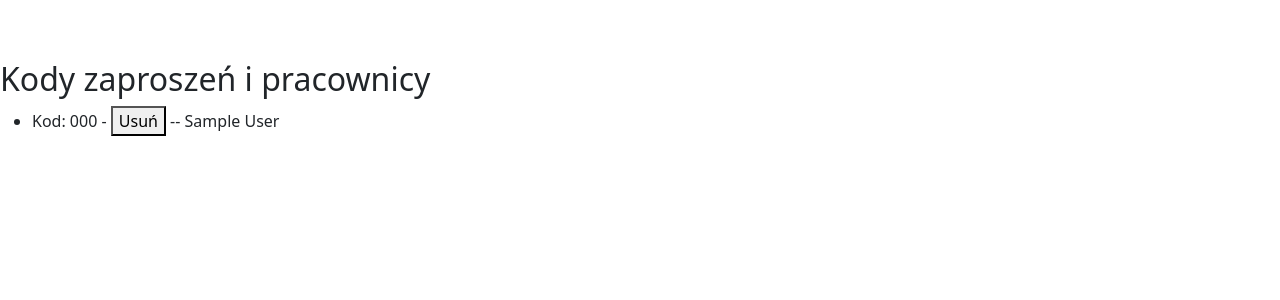
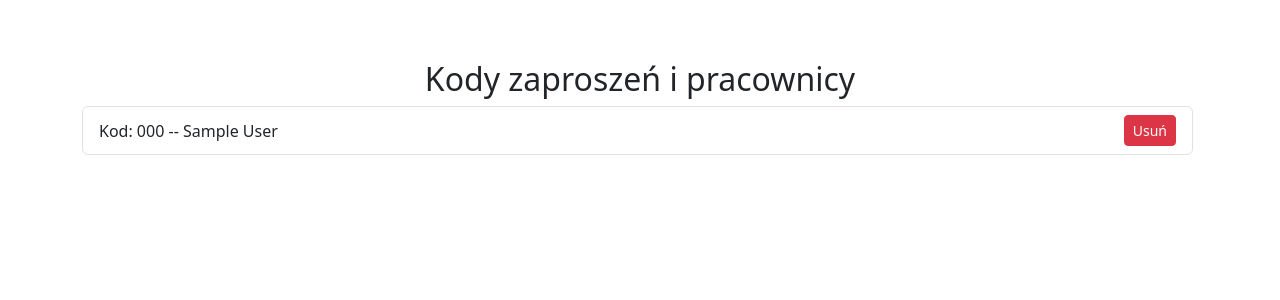
Before and after one commit to Szabson123/Schedule_app, a Django app: template schedule_app/schedule/templates/schedule/workers_list.html in a window 1280 px wide. Shown: the part 68-368 px from the top of the page. Run offline with Django 4.2, Linux system fonts and the light colour scheme; the template is opened without the code that fills it: most values are stand-ins (such as "Sample title", 1, 10 or a date in 2020).

Commit message:
better look of workers list

```diff
--- a/schedule_app/schedule/templates/schedule/workers_list.html
+++ b/schedule_app/schedule/templates/schedule/workers_list.html
@@ -1,26 +1,28 @@
 {% extends 'schedule/base.html' %}
 <!DOCTYPE html>
 {% block content %}
+<div class="container text-center">
   <h2>Kody zaproszeń i pracownicy</h2>
-<ul>
+
+  {% if show_generate_code_button %}
+  <form method="post" class="mb-4">
+    {% csrf_token %}
+    <button type="submit" class="btn btn-primary">Generuj nowy kod</button>
+  </form>
+  {% endif %}
+
+  <ul class="list-group">
     {% for code in codes %}
-    <li>
-      Kod: {{ code.code }} -
-      <a href="{% url 'schedule:worker_delete' code.id %}"><button>Usuń</button></a>
+      <li class="list-group-item d-flex justify-content-between align-items-center">
+        Kod: {{ code.code }}
         {% if code.user %}
           -- {{ code.user.first_name }} {{ code.user.last_name }}
         {% else %}
           Kod nieprzypisany
         {% endif %}
+        <a href="{% url 'schedule:worker_delete' code.id %}" class="btn btn-danger btn-sm">Usuń</a>
       </li>
     {% endfor %}
   </ul>
-
-{% if show_generate_code_button %}
-<form method="post">
-  {% csrf_token %}
-  <button type="submit">Generuj nowy kod</button>
-</form>
-{% endif %}
-
+</div>
 {% endblock %}
```
Also changed, not shown: schedule_app/db.sqlite3. Lines whose indentation alone changed are shown as unchanged.
